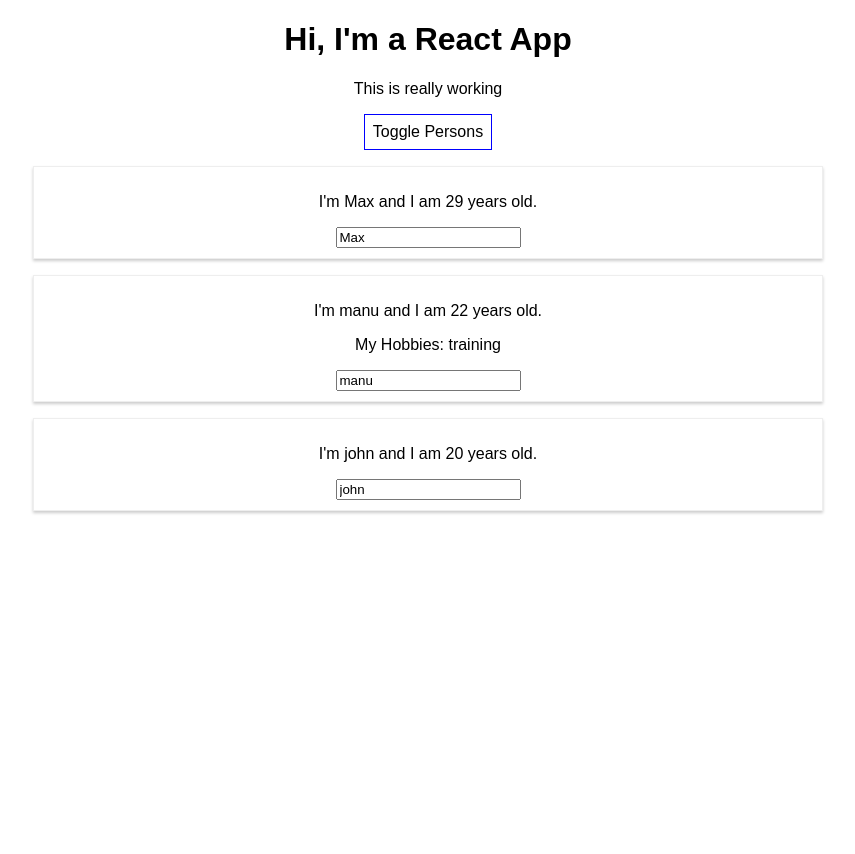
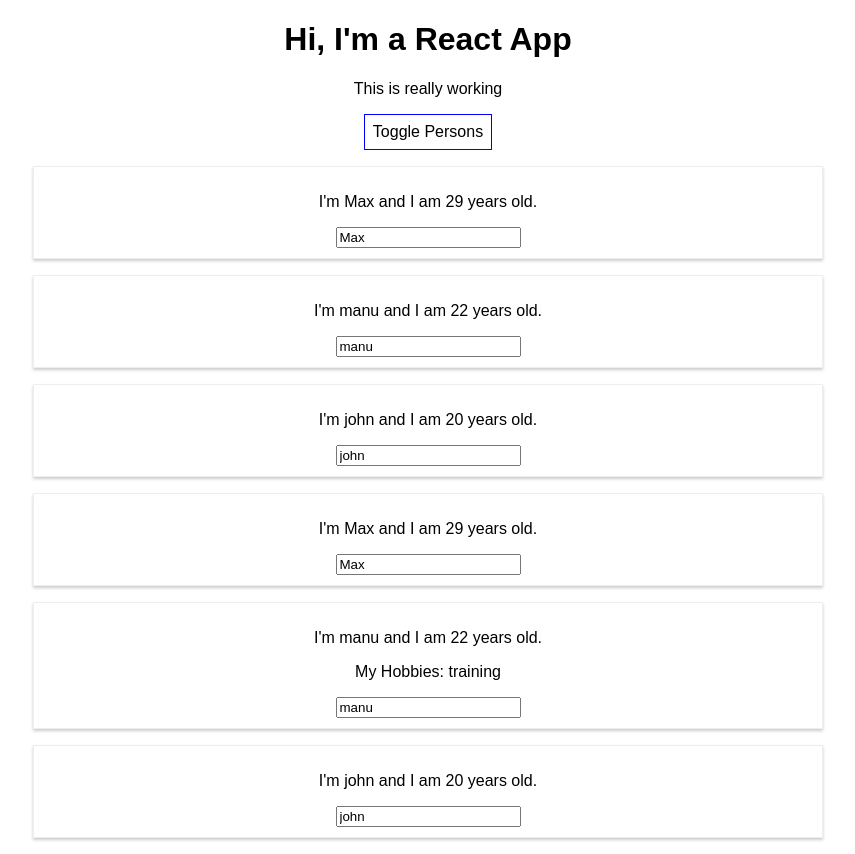
Before and after one commit to motty93/React, a React (Create React App) app in the folder react-complete-guide/: page / in a window 1280 px wide. Both pictures are taken after a click on the button "Toggle Persons". Shown: the whole page, without its empty margins (212-1067 px from the left). Before the commit the page ends 800 px from the top, so only its background shows below. Built offline with nearby package versions, Linux system fonts and the light colour scheme.

Commit message:
update: personState map

```diff
--- a/react-complete-guide/src/App.js
+++ b/react-complete-guide/src/App.js
@@ -51,6 +51,11 @@
   if (showPersonsState.show) {
     persons = (
       <div>
+        {personState.persons.map(person => {
+          return <Person
+            name={person.name}
+            age={person.age} />
+        })}
         <Person
           name={personState.persons[0].name}
           age={personState.persons[0].age} />
```
